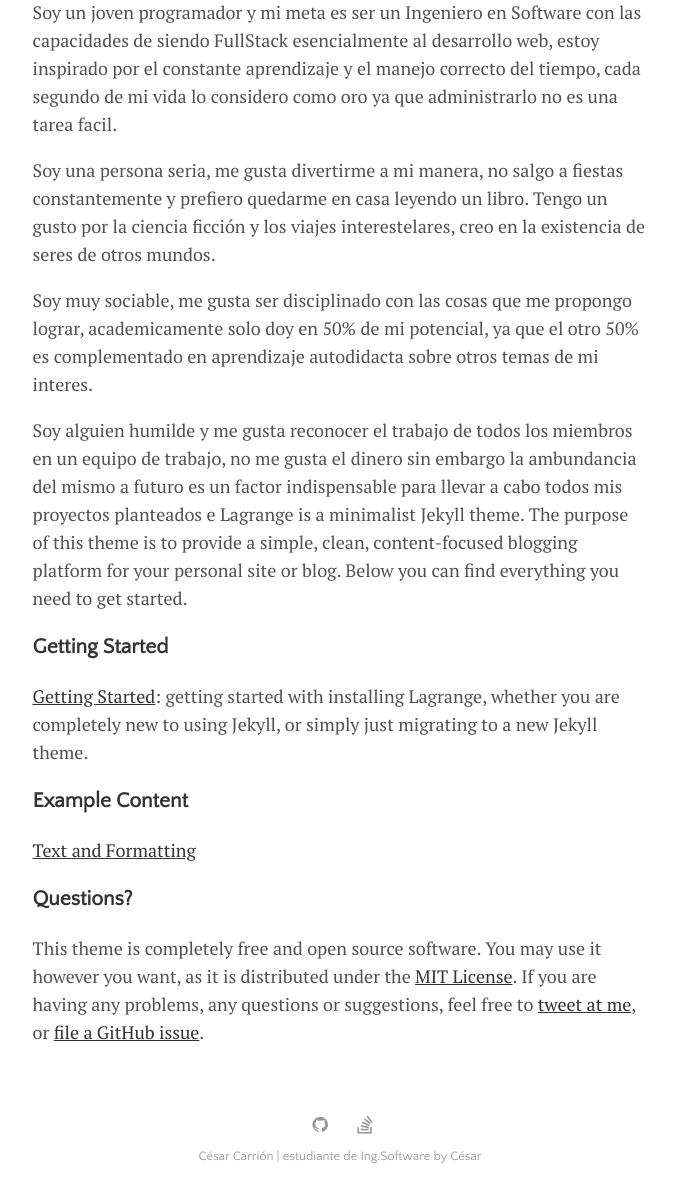
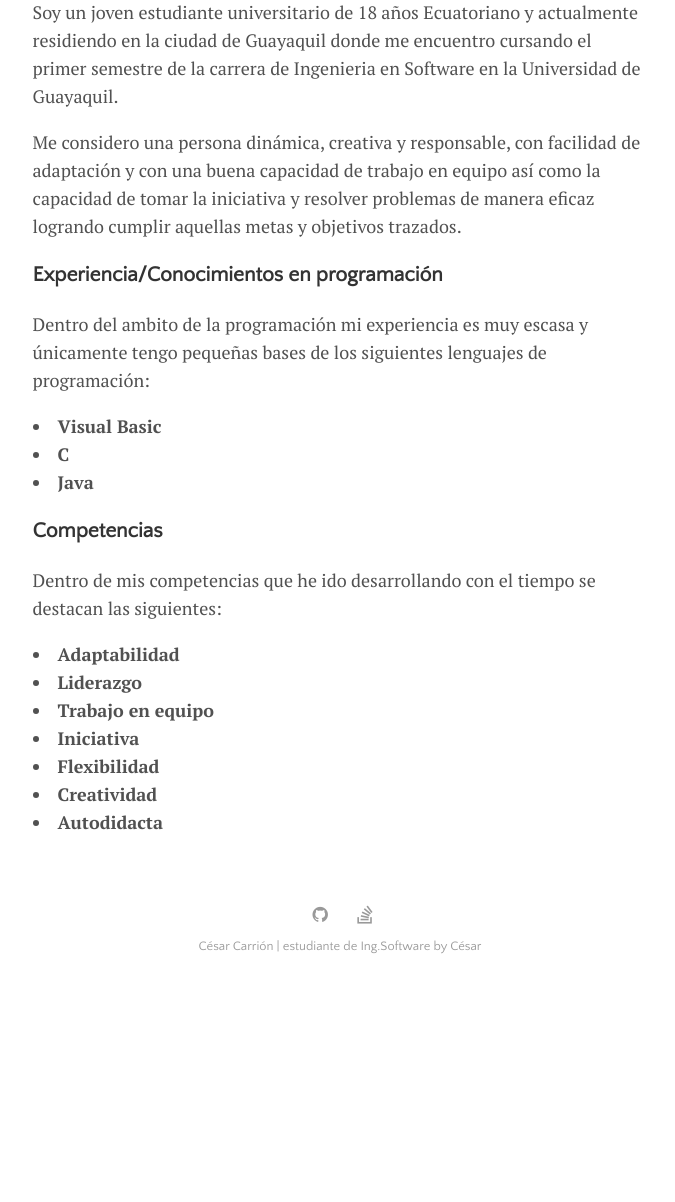
Before and after one commit to CesarFCL/CesarCarrion, a Jekyll site: the page built from menu/about.md, in a window 1280 px wide. Shown: the part 547-1749 px from the top of the page, without its empty margins (300-975 px from the left). Built offline with Jekyll 4.4.1, drawn with Linux system fonts in a browser that asks for light colours; after the commit the page ends 1539 px from its top, so only the background shows below that.

Commit message:
Modificación 2.6.1
Modificación 2.6.1

```diff
--- a/menu/about.md
+++ b/menu/about.md
@@ -5,23 +5,26 @@ title: ¿Quién soy?
 
 ![alt text](https://user-images.githubusercontent.com/57689841/69906425-b9171880-1388-11ea-90a1-89c1811fa78b.PNG "César Carrión")
 
-Soy un joven programador y mi meta es ser un Ingeniero en Software con las capacidades de siendo FullStack esencialmente al desarrollo web, estoy inspirado por el constante aprendizaje y el manejo correcto del tiempo, cada segundo de mi vida lo considero como oro ya que administrarlo no es una tarea facil.
+Soy un joven estudiante universitario de 18 años Ecuatoriano y actualmente residiendo en la ciudad de Guayaquil donde me encuentro cursando el primer semestre de la carrera de Ingenieria en Software en la Universidad de Guayaquil.
 
-Soy una persona seria, me gusta divertirme a mi manera, no salgo a fiestas constantemente y prefiero quedarme en casa leyendo un libro. Tengo un gusto por la ciencia ficción y los viajes interestelares, creo en la existencia de seres de otros mundos.
+Me considero una persona dinámica, creativa y responsable, con facilidad de adaptación y con una buena capacidad de trabajo en equipo así como la capacidad de tomar la iniciativa y resolver problemas de manera eficaz logrando cumplir aquellas metas y objetivos trazados.
 
-Soy muy sociable, me gusta ser disciplinado con las cosas que me propongo lograr, academicamente solo doy en 50% de mi potencial, ya que el otro 50% es complementado en aprendizaje autodidacta sobre otros temas de mi interes.
+### Experiencia/Conocimientos en programación
 
-Soy alguien humilde y me gusta reconocer el trabajo de todos los miembros en un equipo de trabajo, no me gusta el dinero sin embargo la ambundancia del mismo a futuro es un factor indispensable para llevar a cabo todos mis proyectos planteados e
-Lagrange is a minimalist Jekyll theme. The purpose of this theme is to provide a simple, clean, content-focused blogging platform for your personal site or blog. Below you can find everything you need to get started.
+Dentro del ambito de la programación mi experiencia es muy escasa y únicamente tengo pequeñas bases de los siguientes lenguajes de programación:
 
-### Getting Started
+<li type="disc"><strong>Visual Basic</strong></li>
+<li type="disc"><strong>C</strong></li>
+<li type="disc"><strong>Java</strong></li>
 
-[Getting Started]({{ site.github.url }}{% post_url 2015-10-10-getting-started %}): getting started with installing Lagrange, whether you are completely new to using Jekyll, or simply just migrating to a new Jekyll theme.
+### Competencias
 
-### Example Content
+Dentro de mis competencias que he ido desarrollando con el tiempo se destacan las siguientes:
 
-[Text and Formatting]({{ site.github.url }}{% post_url 2014-01-01-text-formatting-examples %})
-
-### Questions?
-
-This theme is completely free and open source software. You may use it however you want, as it is distributed under the [MIT License](http://choosealicense.com/licenses/mit/). If you are having any problems, any questions or suggestions, feel free to [tweet at me](https://twitter.com/intent/tweet?text=My%question%about%Lagrange%is:%&amp;via=paululele), or [file a GitHub issue](https://github.com/lenpaul/lagrange/issues/new).
+<li type="disc"><strong>Adaptabilidad</strong></li>
+<li type="disc"><strong>Liderazgo</strong></li>
+<li type="disc"><strong>Trabajo en equipo</strong></li>
+<li type="disc"><strong>Iniciativa</strong></li>
+<li type="disc"><strong>Flexibilidad</strong></li>
+<li type="disc"><strong>Creatividad</strong></li>
+<li type="disc"><strong>Autodidacta</strong></li>
```
Also changed, not shown: menu/IntSof.md (+2 -1 lines).
